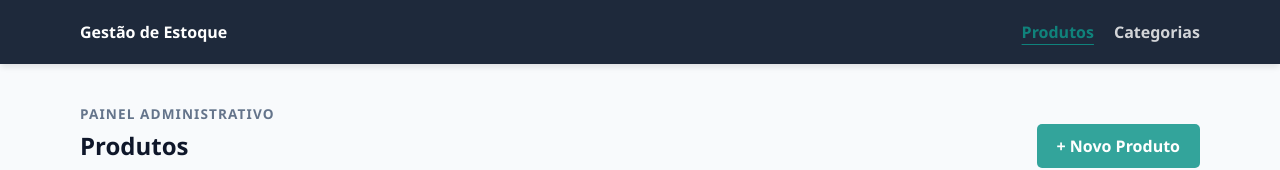
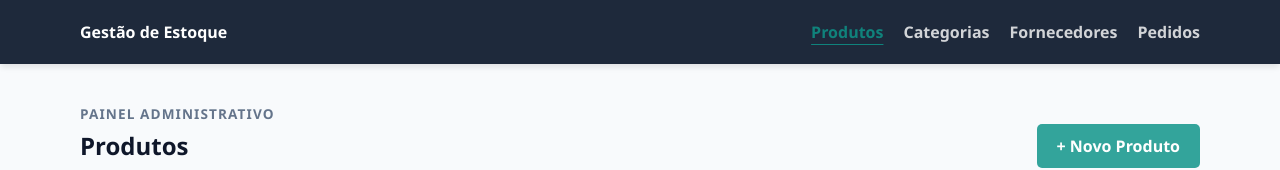
Before and after one commit to thiagotassinari1/Sistema-de-Gerenciamento-de-Estoque-FullStack, a Vue app in the folder estoque-front/: page /produtos in a window 1280 px wide. Shown: the top 170 px of the page. Built offline with nearby package versions, Linux system fonts and the light colour scheme; no server answers.

Commit message:
att: appHeader component & readme

```diff
--- a/estoque-front/src/App.vue
+++ b/estoque-front/src/App.vue
@@ -1,16 +1,9 @@
 <script setup>
+import AppHeader from './components/AppHeader.vue'
 </script>
 
 <template>
-  <header class="app-header">
-    <div class="container header-content">
-      <strong>Gestão de Estoque</strong>
-      <nav class="toolbar-acoes">
-        <router-link to="/produtos">Produtos</router-link>
-        <router-link to="/categorias">Categorias</router-link>
-      </nav>
-    </div>
-  </header>
+  <AppHeader />
 
   <main class="container page-title">
     <p class="eyebrow">Painel Administrativo</p>
--- a/estoque-front/src/assets/base.css
+++ b/estoque-front/src/assets/base.css
@@ -585,3 +585,13 @@ button:disabled {
   outline: none;
   border-color: var(--primary);
 }
+
+.app-header {
+  background: var(--header-bg);
+  color: #ffffff;
+  box-shadow: 0 4px 6px -1px rgba(0, 0, 0, 0.1);
+  /* adicionar estas duas: */
+  position: sticky;
+  top: 0;
+  z-index: 100;
+}
--- /dev/null
+++ b/estoque-front/src/components/AppHeader.vue
@@ -0,0 +1,13 @@
+<template>
+    <header class="app-header">
+        <div class="container header-content">
+            <strong>Gestão de Estoque</strong>
+            <nav class="toolbar-acoes">
+                <router-link to="/produtos">Produtos</router-link>
+                <router-link to="/categorias">Categorias</router-link>
+                <router-link to="/fornecedores">Fornecedores</router-link>
+                <router-link to="/pedidos">Pedidos</router-link>
+            </nav>
+        </div>
+    </header>
+</template>
```
Also changed, not shown: 2 other files (tests, documents, lock files or other folders).
